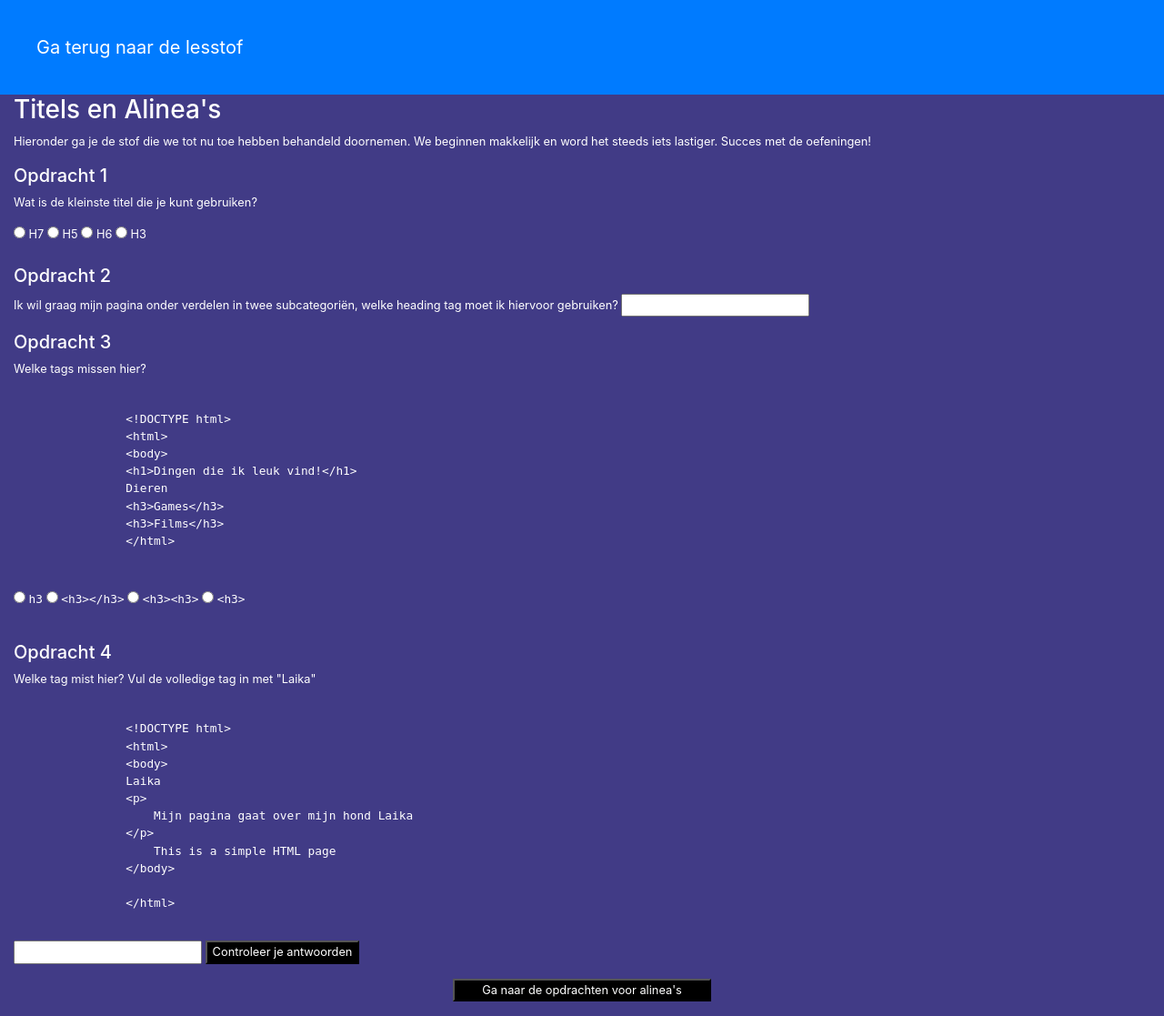
After one commit to Thbroersma/Thbroersma.github.io, a PHP site: page /Coding/questions/test1.html in a window 1280 px wide. The commit adds this page. Shown: the whole page at 91% size. Run offline with PHP 8.4, Linux system fonts and the light colour scheme.

Commit message:
Bezig met de alinea opdrachten

```diff
--- a/Coding/css/style.css
+++ b/Coding/css/style.css
@@ -1,4 +1,3 @@
-
 a {
     margin: 3vh;
     text-decoration: none;
@@ -28,6 +27,13 @@ button {
 .fade {
     -webkit-animation: fadeinout 4s linear forwards;
     animation: fadeinout 8s linear forwards;
+}
+footer {
+    display: table;
+    text-align: center;
+    margin-left: auto;
+    margin-right: auto;
+    margin-bottom: 2vh;
 }
 h6 {
     margin-left: 1vh;
--- a/Coding/learning.html
+++ b/Coding/learning.html
@@ -25,7 +25,6 @@
             <li>Alinea</li>
             <li>Afbeelingen</li>
             <li>Opsommingen</li>
-            <li>Buttons/link</li>
         </ul>
         Daarna gaan we verder met het werken met CSS. Dit is simpeler dan HTML, je geeft je pagina wat style (met kleuren, andere lettertypen, <br>
         en grote van onderdelen op de pagina). Dat is iets waar je je nu nog geen zorgen over hoeft te maken. We gaan het stap voor stap <br>
@@ -57,7 +56,7 @@
         Als je tekst onder een titel wilt zetten, kan dat eenvoudig. Dat doe je door de p tag te gebruiken. Je hebt hier ook een begin <br>
         en eind tag, daartussen kun je tekst zetten die zich dan zal weergeven op je website.
     </p>
-    <button><a href="test1.html">Test je kennis hier!</a></button>
+    <button><a href="questions/test1.html">Test je kennis hier!</a></button>
     <br>
     <h5>Afbeeldingen</h5>
     <p>
@@ -75,7 +74,6 @@
     <h5>Opsommingen</h5>
     <button><a href="">Test je kennis hier!</a></button>
 
-    <h5>Button & Links</h5>
 
 </div>
 
--- /dev/null
+++ b/Coding/questions/test1.html
@@ -0,0 +1,110 @@
+<!DOCTYPE html>
+<html lang="en">
+<head>
+    <title>Werken met HTML en CSS</title>
+    <meta charset="utf-8">
+    <meta name="viewport" content="width=device-width, initial-scale=1, shrink-to-fit=no"> <!-- Bootstrap CSS -->
+    <link rel="stylesheet" href="https://cdn.jsdelivr.net/npm/bootstrap@4.5.3/dist/css/bootstrap.min.css"
+          integrity="	sha384-TX8t27EcRE3e/ihU7zmQxVncDAy5uIKz4rEkgIXeMed4M0jlfIDPvg6uqKI2xXr2" crossorigin="anonymous">
+    <link rel="stylesheet" type="text/css" href="../css/style.css">
+</head>
+<body class="HTML-body">
+<nav class="navbar navbar-dark bg-primary">
+    <a class="navbar-brand" href="learning.html">Ga terug naar de lesstof</a>
+</nav>
+<div class="intro row">
+    <div class="col-12">
+        <h3>Titels en Alinea's</h3>
+        <p>
+            Hieronder ga je de stof die we tot nu toe hebben behandeld doornemen. We beginnen makkelijk en word het steeds iets lastiger.
+            Succes met de oefeningen!
+        </p>
+    </div>
+
+    <div class="col-12">
+        <h5>Opdracht 1</h5>
+        <p>
+            Wat is de kleinste titel die je kunt gebruiken?<br>
+            <form >
+                <input type="radio" value="H7" name="answerOne" class="">
+                <label for="">H7</label>
+                <input type="radio" value="H5" name="answerOne" class="">
+                <label for="">H5</label>
+                <input type="radio" value="H6" name="answerOne" class="answerOne">
+                <label for="">H6</label>
+                <input type="radio" value="H3" name="answerOne" class="">
+                <label for="">H3</label>
+            </form>
+
+        </p>
+    </div>
+    <div class="col-12">
+        <h5>Opdracht 2</h5>
+        <p>
+            Ik wil graag mijn pagina onder verdelen in twee subcategoriën, welke heading tag moet ik hiervoor gebruiken?
+            <input type="text" class="opTwo">
+        </p>
+    </div>
+    <div class="col-12">
+        <h5>Opdracht 3</h5>
+        <p>
+            Welke tags missen hier?
+            <xmp>
+                <!DOCTYPE html>
+                <html>
+                <body>
+                <h1>Dingen die ik leuk vind!</h1>
+                Dieren
+                <h3>Games</h3>
+                <h3>Films</h3>
+                </html>
+            </xmp>
+            <form >
+                <input type="radio"  name="answerThree" class="">
+                <label for=""><xmp>h3</xmp></label>
+                <input type="radio" value="" name="answerThree" class="answerThree">
+                <label for=""><xmp><h3></h3></xmp></label>
+                <input type="radio" value="" name="answerThree" class="">
+                <label for=""><xmp><h3><h3></xmp></label>
+                <input type="radio" value="" name="answerThree" class="">
+                <label for=""><xmp><h3></xmp></label>
+            </form>        </p>
+    </div>
+    <div class="col-12">
+        <h5>Opdracht 4</h5>
+        <p>
+            Welke tag mist hier? Vul de volledige tag in met "Laika"
+            <xmp>
+                <!DOCTYPE html>
+                <html>
+                <body>
+                Laika
+                <p>
+                    Mijn pagina gaat over mijn hond Laika
+                </p>
+                    This is a simple HTML page
+                </body>
+
+                </html>
+            </xmp>
+            <input type="text" class="opFour">
+            <button class="checkTwo">Controleer je antwoorden</button>
+
+        </p>
+
+    </div>
+
+</div>
+<footer>
+    <button><a href="test2.html">Ga naar de opdrachten voor alinea's</a></button>
+
+</footer>
+<script src="../js/test.js"> </script>
+<script src="https://code.jquery.com/jquery-3.5.1.slim.min.js"
+        integrity="sha384-DfXdz2htPH0lsSSs5nCTpuj/zy4C+OGpamoFVy38MVBnE+IbbVYUew+OrCXaRkfj"
+        crossorigin="anonymous"></script>
+<script src="https://cdn.jsdelivr.net/npm/bootstrap@4.5.3/dist/js/bootstrap.bundle.min.js"
+        integrity="sha384-ho+j7jyWK8fNQe+A12Hb8AhRq26LrZ/JpcUGGOn+Y7RsweNrtN/tE3MoK7ZeZDyx"
+        crossorigin="anonymous"></script>
+</body>
+</html>
```
Also changed, not shown: Coding/questions/test2.html (renamed from Coding/test1.html, +27 -20 lines).
